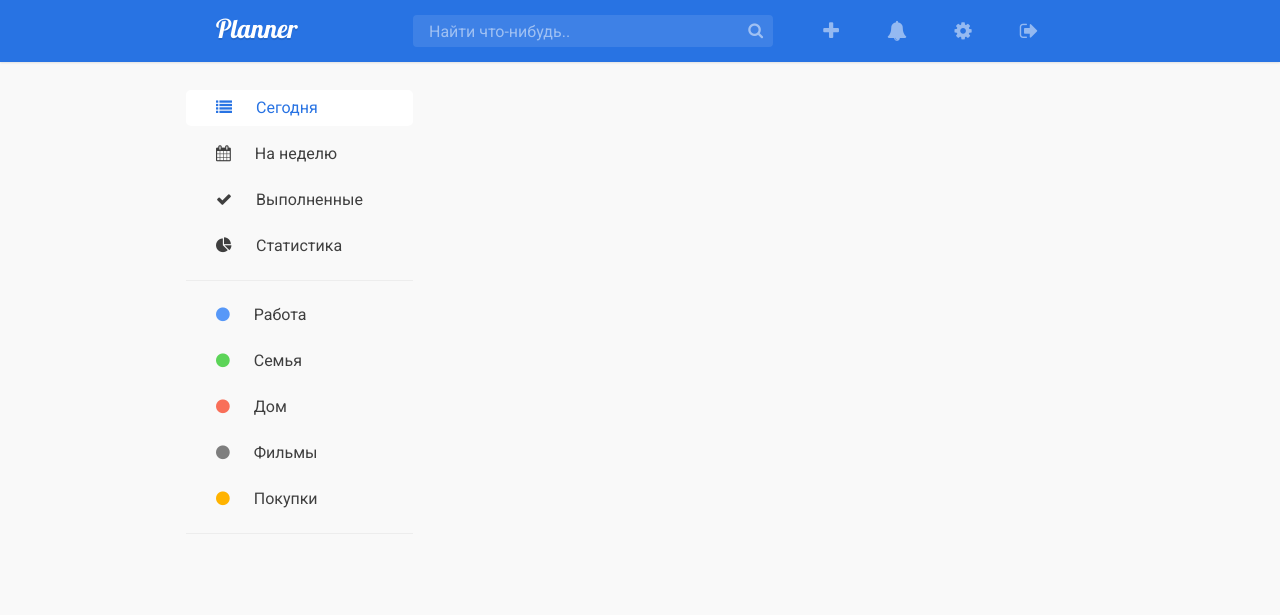
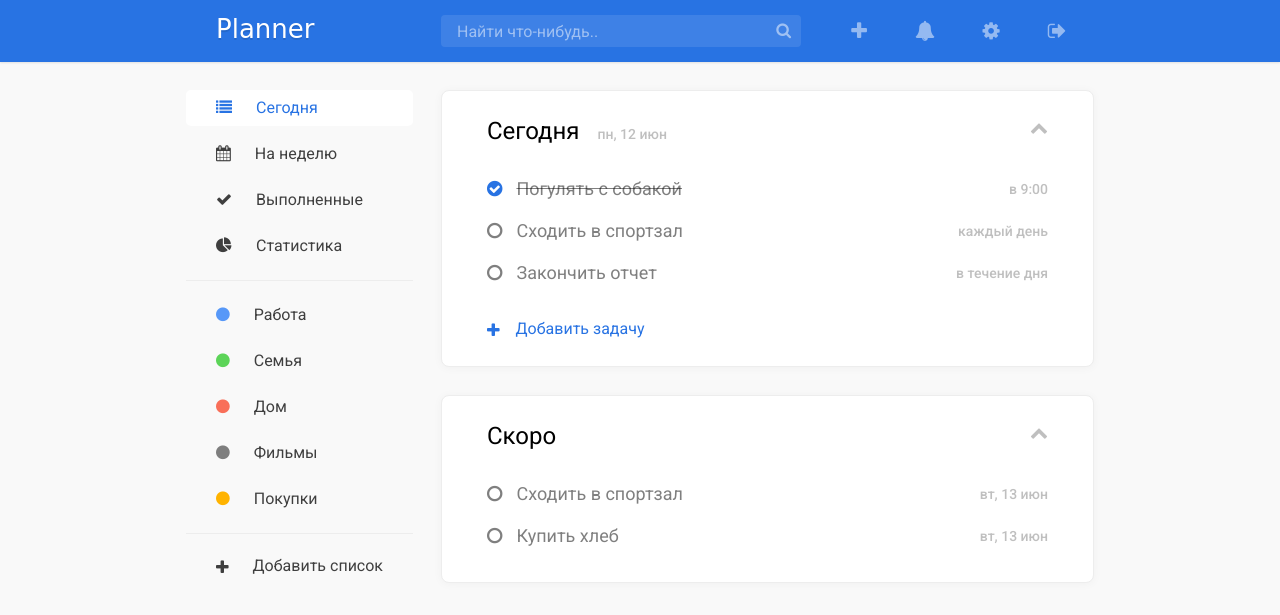
Before and after one commit to mrnexeon/Planner, a plain HTML site: page index.html in a window 1280 px wide. Drawn offline with Linux system fonts and the light colour scheme.

Commit message:
Add main content

```diff
--- a/index.html
+++ b/index.html
@@ -4,7 +4,7 @@
 
 <link href="style.css" rel="stylesheet">
 <link href="css/font-awesome.min.css" rel="stylesheet">
-<link href="https://fonts.googleapis.com/css?family=Lobster|Roboto" rel="stylesheet">
+<link href="https://fonts.googleapis.com/css?family=Roboto:400,500" rel="stylesheet">
 
 <title>Planner</title>
 
@@ -19,7 +19,7 @@
                 <input name="search" placeholder="Найти что-нибудь..">
                 <i class="fa fa-search"></i>
             </div>
-            <button name="add-task"><i class="fa fa-plus"></i></button>
+            <button name="fast-add-task"><i class="fa fa-plus"></i></button>
             <button name="notifications"><i class="fa fa-bell"></i></button>
             <button name="settings"><i class="fa fa-cog"></i></button>
             <button name="logout"><i class="fa fa-sign-out"></i></button>
@@ -47,6 +47,28 @@
                     <li><a href="#"><i class="fa fa-circle" style="color: #FFB300"></i>Покупки</a></li>
                 </ol>
             </nav>
+            <button name="add-list"><i class="fa fa-plus"></i>Добавить список</button>
         </aside>
+        <section class="right-col">
+            <div class="card">
+                <h2>Сегодня</h2>
+                <time>пн, 12 июн</time>
+                <button name="hide"><i class="fa fa-chevron-up"></i></button>
+                <ul>
+                    <li class="done"><i class="fa fa-check-circle"></i>Погулять с собакой<time>в 9:00</time></li>
+                    <li><i class="fa fa-circle-o"></i>Сходить в спортзал<time>каждый день</time></li>
+                    <li><i class="fa fa-circle-o"></i>Закончить отчет<time>в течение дня</time></li>
+                </ul>
+                <button name="add-task"><i class="fa fa-plus"></i>Добавить задачу</button>
+            </div>
+            <div class="card">
+                <h2>Скоро</h2>
+                <button name="hide"><i class="fa fa-chevron-up"></i></button>
+                <ul>
+                    <li><i class="fa fa-circle-o"></i>Сходить в спортзал<time>вт, 13 июн</time></li>
+                    <li><i class="fa fa-circle-o"></i>Купить хлеб<time>вт, 13 июн</time></li>
+                </ul>
+            </div>
+        </section>
     </div>
 </main>
--- a/style.css
+++ b/style.css
@@ -22,6 +22,7 @@ body {
 .right-col {
     width: 75%;
     float: left;
+    padding-left: 28px;
 }
 
 header {
@@ -31,7 +32,6 @@ header {
     height: 62px;
     overflow: hidden;
     white-space: nowrap;
-
 }
 
 header h1 {
@@ -100,6 +100,10 @@ main {
     margin-top: 28px;
 }
 
+aside {
+    min-width: 200px;
+}
+
 aside nav {
     padding: 16px 0;
     border-bottom: 1px solid #EDEDED;
@@ -149,3 +153,113 @@ nav ol li a i {
 .active a {
     color: #2873E3;
 }
+
+button[name="add-list"] {
+    color: rgba(0, 0, 0, .75);
+    white-space: nowrap;
+    font-size: 16px;
+    margin-top: 22px;
+    margin-left: 30px;
+}
+
+button[name="add-list"] i {
+    margin-right: 24px;
+    vertical-align: middle;
+}
+
+button[name="add-list"]:hover {
+    text-decoration: underline;
+    color: black;
+    cursor: pointer;
+}
+
+section {
+    min-width: 630px;
+}
+
+.card {
+    position: relative;
+    box-shadow: 0 1px 10px 0 rgba(0, 0, 0, .04);
+    background-color: white;
+    border: 1px solid #EDEDED;
+    border-radius: 8px;
+    padding: 28px 45px;
+    margin-bottom: 28px;
+}
+
+h2 {
+    font-size: 24px;
+    display: inline;
+    margin-right: 14px;
+}
+
+time {
+    display: inline;
+    font-size: 14px;
+    font-weight: 500;
+    color: rgba(0, 0, 0, .25);
+}
+
+button[name="hide"] {
+    position: absolute;
+    right: 45px;
+    top: 28px;
+    font-size: 18px;
+    color: rgba(0, 0, 0, .25);
+}
+
+button[name="hide"]:hover {
+    color: black;
+    cursor: pointer;
+}
+
+ul {
+    margin-top: 28px;
+}
+
+ul li {
+    position: relative;
+    height: 36px;
+    margin-bottom: 6px;
+    line-height: 36px;
+    font-size: 18px;
+    color: rgba(0, 0, 0, .50);
+}
+
+ul li time {
+    position: absolute;
+    right: 0;
+}
+
+.done {
+    text-decoration: line-through;
+}
+
+.done i {
+    color: #2873E3;
+}
+
+ul li i {
+    margin-right: 14px;
+}
+
+ul li:last-child {
+    margin-bottom: 0;
+}
+
+button[name="add-task"] {
+    margin-top: 28px;
+    white-space: nowrap;
+    color: #2873E3;
+    font-size: 16px;
+}
+
+button[name="add-task"]:hover {
+    text-decoration: underline;
+    cursor: pointer;
+}
+
+button[name="add-task"] i {
+    margin-right: 16px;
+    vertical-align: middle;
+}
```
